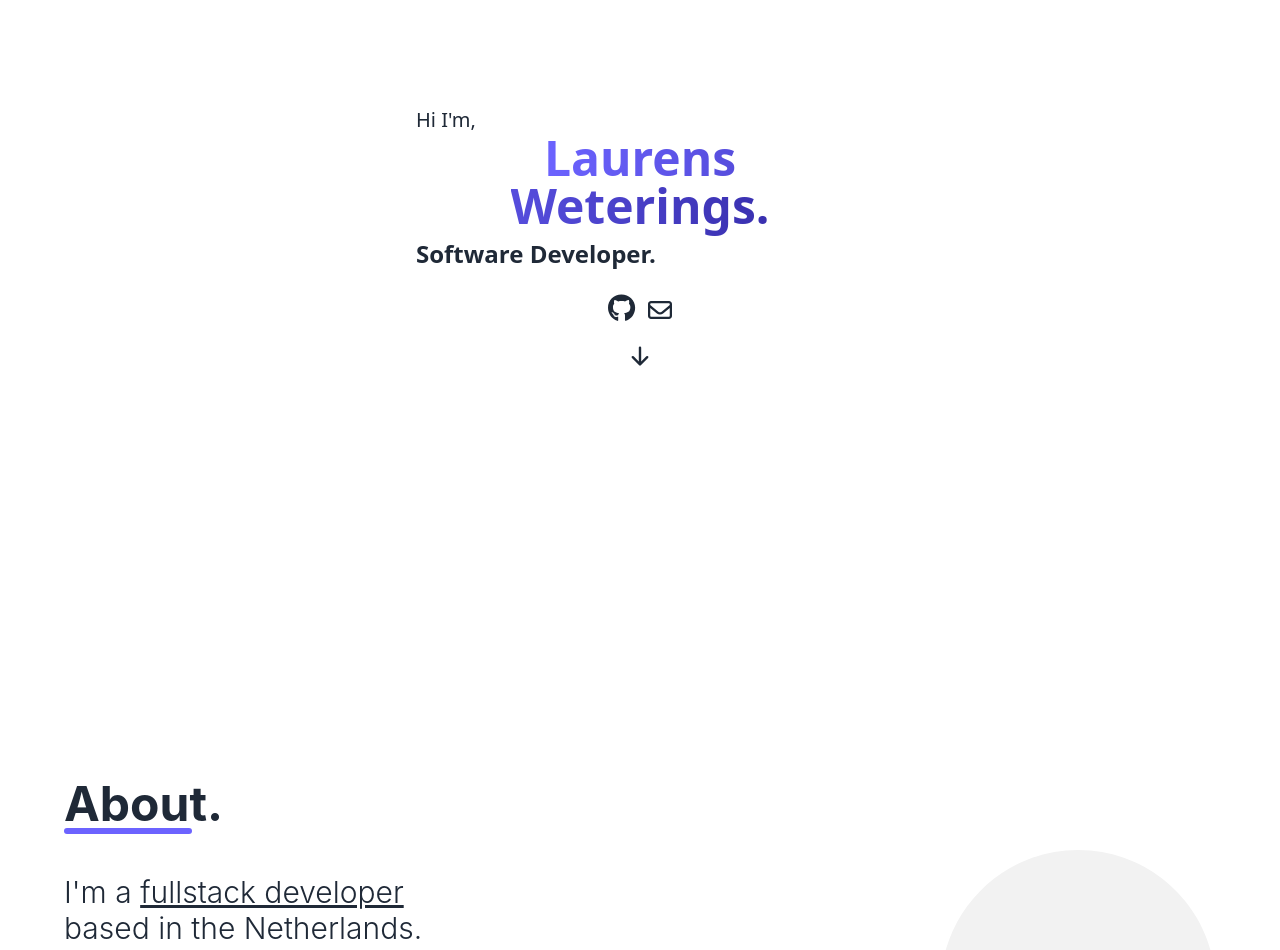
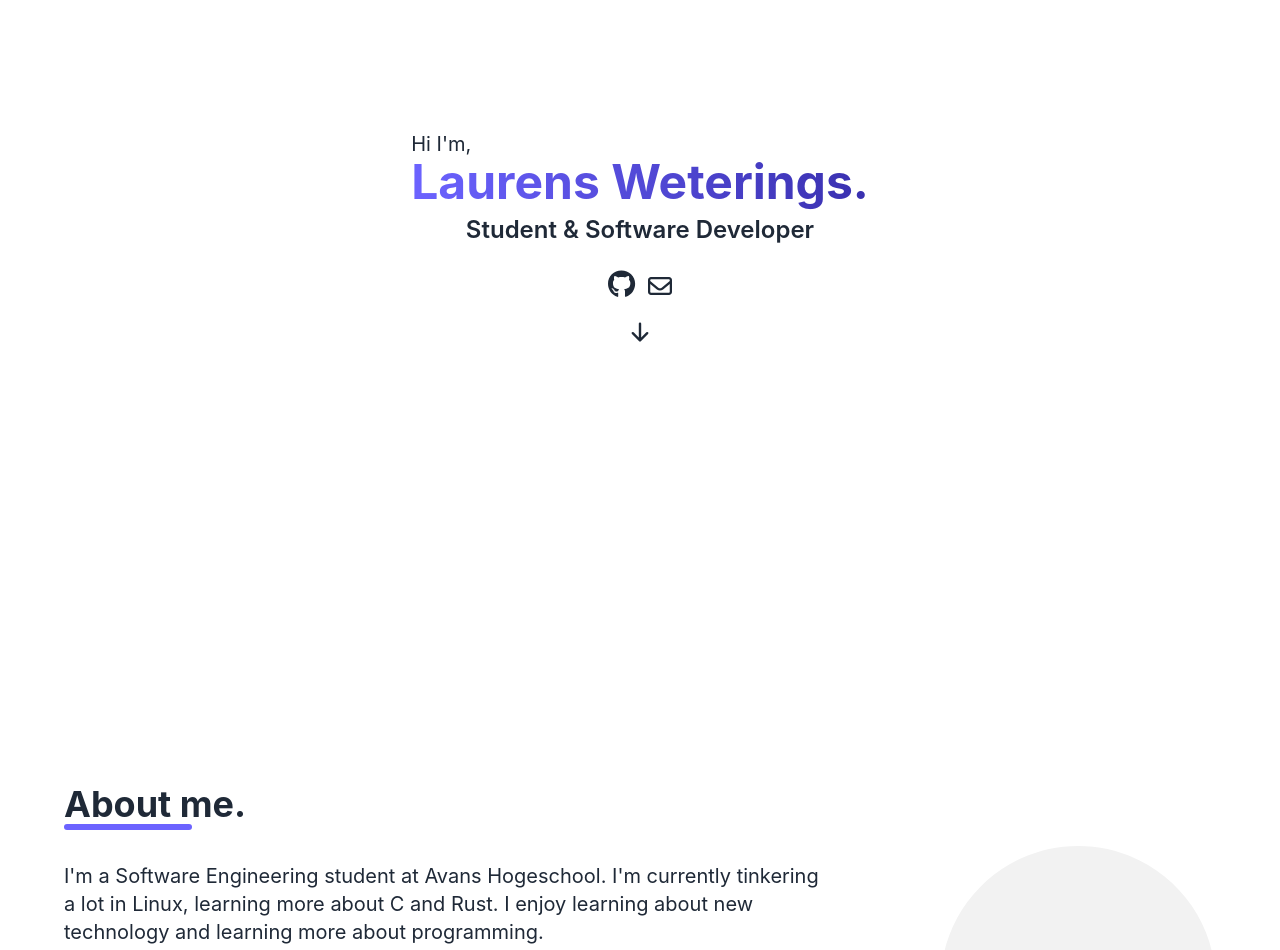
Before and after one commit to 0xLaurens/0xLaurens.com, a Vue app: page / in a window 1280 px wide. Shown: the part 160-1110 px from the top of the page. Built offline with nearby package versions, Linux system fonts and the light colour scheme; a web font is replaced by a local one.

Commit message:
Title improved

```diff
--- a/src/components/home/about.vue
+++ b/src/components/home/about.vue
@@ -2,17 +2,17 @@
     <div class="flex min-h-[110vh] font-custom justify-center content-center py-20">
         <div class="grid grid-cols-3 grid-flow-row px-5 md:px-16 md:gap-y-4 self-center">
             <div class="col-span-3 rounded-lg">
-                <h1 id="about" class="title text-5xl font-bold">
-                    About.
+                <h1 id="about" class="title text-4xl font-bold">
+                    About me.
                     <div class="line w-32" />
                 </h1>
             </div>
 
             <div class="col-span-3 md:col-span-2 row-span-2 rounded-lg">
-                <p class="pt-4 md:py-6 font-light text-2xl md:text-3xl leading-relaxed xl:pr-96">
-                    I'm a <span class="underline">fullstack developer</span> based in the
-                    Netherlands. Currently studying Computer science at Avans University of applied
-                    sciences.
+                <p class="font-normal text-xl pt-4">
+                    I'm a Software Engineering student at Avans Hogeschool. I'm currently tinkering
+                    a lot in Linux, learning more about C and Rust. I enjoy learning about new
+                    technology and learning more about programming.
                 </p>
             </div>
 
--- a/src/components/home/landing.vue
+++ b/src/components/home/landing.vue
@@ -1,15 +1,15 @@
 <template>
-    <div class="hero min-h-screen">
+    <div class="hero min-h-screen font-custom">
         <div class="hero-content text-center">
-            <div class="max-w-md">
-                <h1 class="font-medium text-xl md:text-left">Hi I'm,</h1>
+            <div class="max-w-lg">
+                <h1 class="font-normal text-xl md:text-left">Hi I'm,</h1>
                 <h1 id="home" class="title text-5xl font-bold mt-0 mb-2">
                     <span
                         class="bg-clip-text text-transparent bg-gradient-to-r from-primary to-secondary"
                         >Laurens Weterings.</span
                     >
                 </h1>
-                <h1 class="font-semibold text-2xl md:text-left">Software Developer.</h1>
+                <h1 class="font-semibold text-2xl">Student & Software Developer</h1>
                 <div class="py-6 px-10">
                     <a href="https://github.com/0xLaurens" target="_blank"
                         ><font-awesome-icon icon="fa-brands fa-github" class="h-7 mr-3"
```
